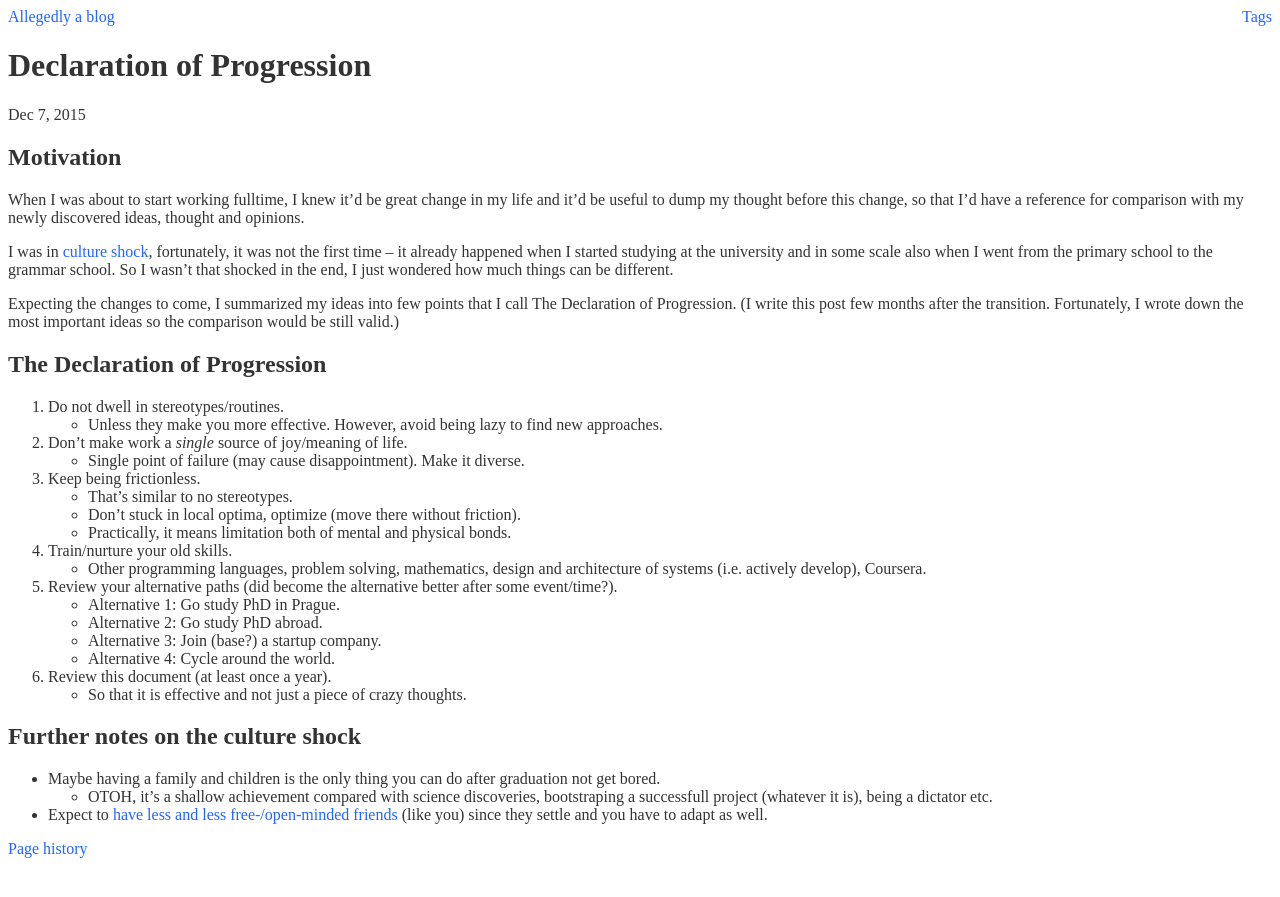
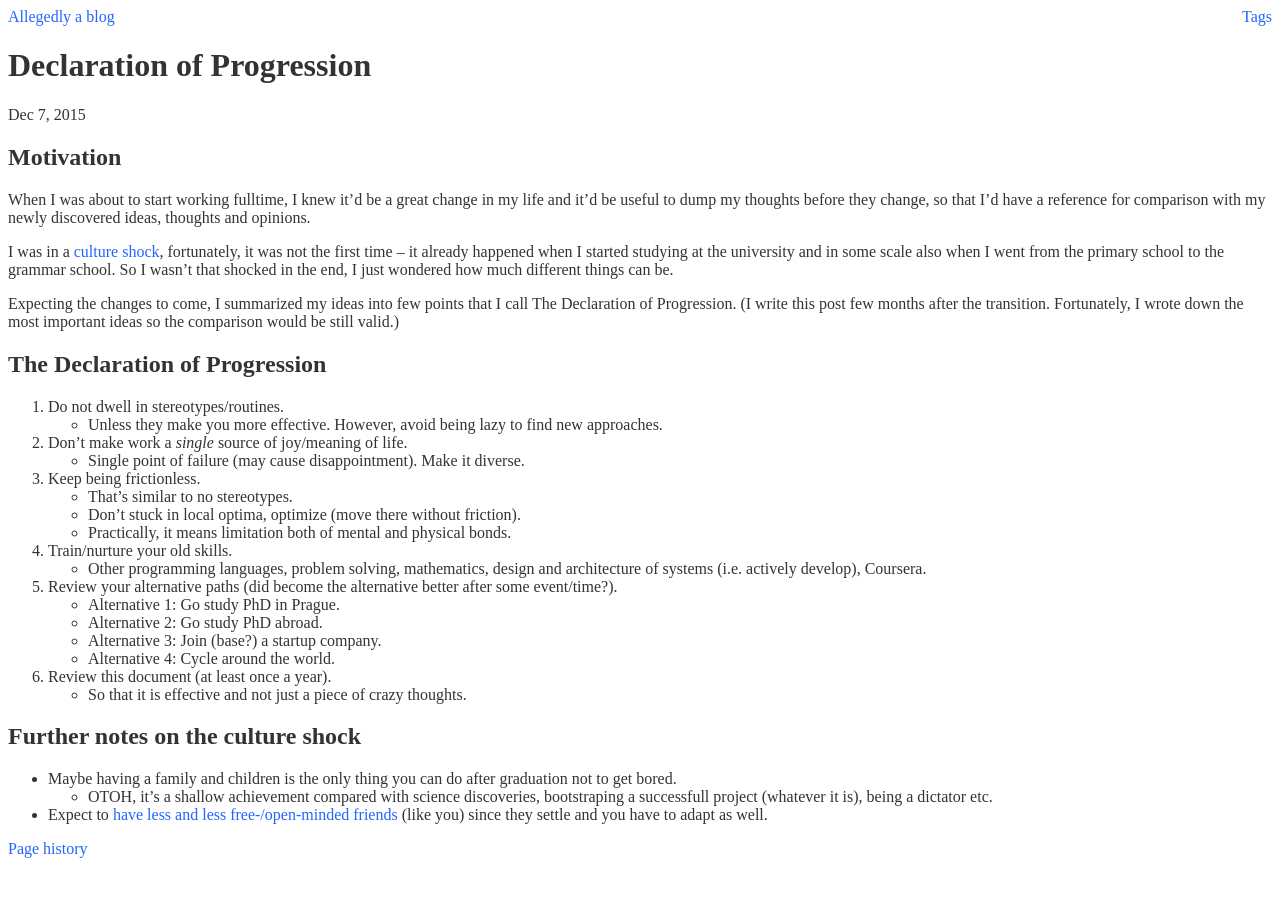
Before and after one commit to Werkov/Werkov.github.io, a Jekyll site: the page built from _posts/2015-12-07-declaration-of-progression.md, in a window 1280 px wide. Shown: the top 897 px of the page. Built offline with Jekyll 4.4.1, drawn with Linux system fonts in a browser that asks for light colours.

Commit message:
grammarcheck

```diff
--- a/_posts/2015-12-07-declaration-of-progression.md
+++ b/_posts/2015-12-07-declaration-of-progression.md
@@ -6,16 +6,16 @@ tags: musing personal
 
 ## Motivation
 
-When I was about to start working fulltime, I knew it'd be great change in my
-life and it'd be useful to dump my thought before this change, so that I'd have
-a reference for comparison with my newly discovered ideas, thought and
+When I was about to start working fulltime, I knew it'd be a great change in my
+life and it'd be useful to dump my thoughts before they change, so that I'd have
+a reference for comparison with my newly discovered ideas, thoughts and
 opinions.
 
-I was in [culture shock][1], fortunately, it was not the first time -- it
+I was in a [culture shock][1], fortunately, it was not the first time -- it
 already happened when I started studying at the university and in some scale
 also when I went from the primary school to the grammar school.
-So I wasn't that shocked in the end, I just wondered how much things can be
-different.
+So I wasn't that shocked in the end, I just wondered how much different things
+can be.
 
 Expecting the changes to come, I summarized my ideas into few points that I
 call The Declaration of Progression. (I write this post few months after the
@@ -50,11 +50,11 @@ comparison would be still valid.)
 ## Further notes on the culture shock
 
   * Maybe having a family and children is the only thing you can do after
-    graduation not get bored.
+    graduation not to get bored.
     * OTOH, it's a shallow achievement compared with science discoveries,
       bootstraping a successfull project (whatever it is), being a dictator
       etc.
-  * Expect to [have less and less free-/open-minded friends][2] (like you) since they settle and
-    you have to adapt as well.
+  * Expect to [have less and less free-/open-minded friends][2] (like you)
+    since they settle and you have to adapt as well.
 
 [2]: http://www.theatlantic.com/health/archive/2015/10/how-friendships-change-over-time-in-adulthood/411466/
```
Also changed, not shown: _drafts/ebook-reader.md (+3 -0 lines), _posts/2015-10-11-thesis-fail.md (+8 -7 lines).
